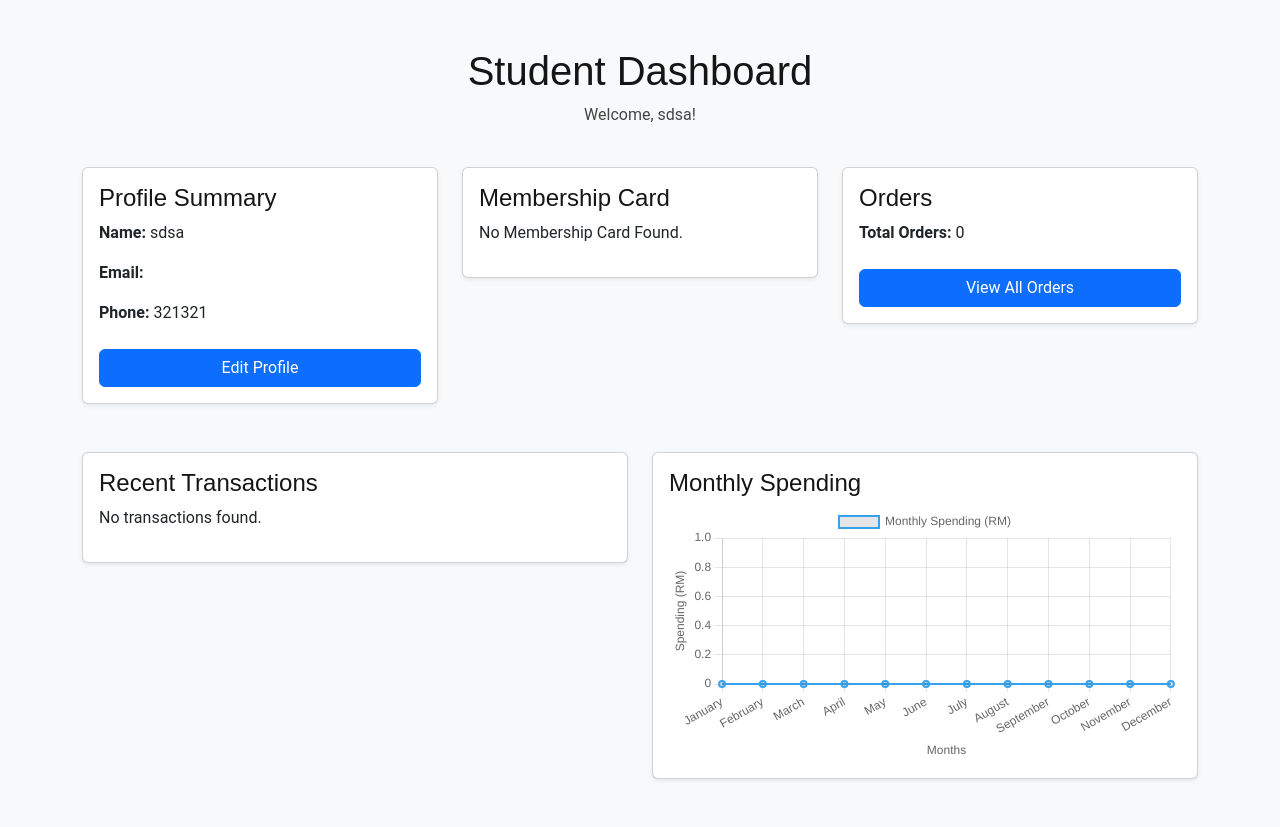
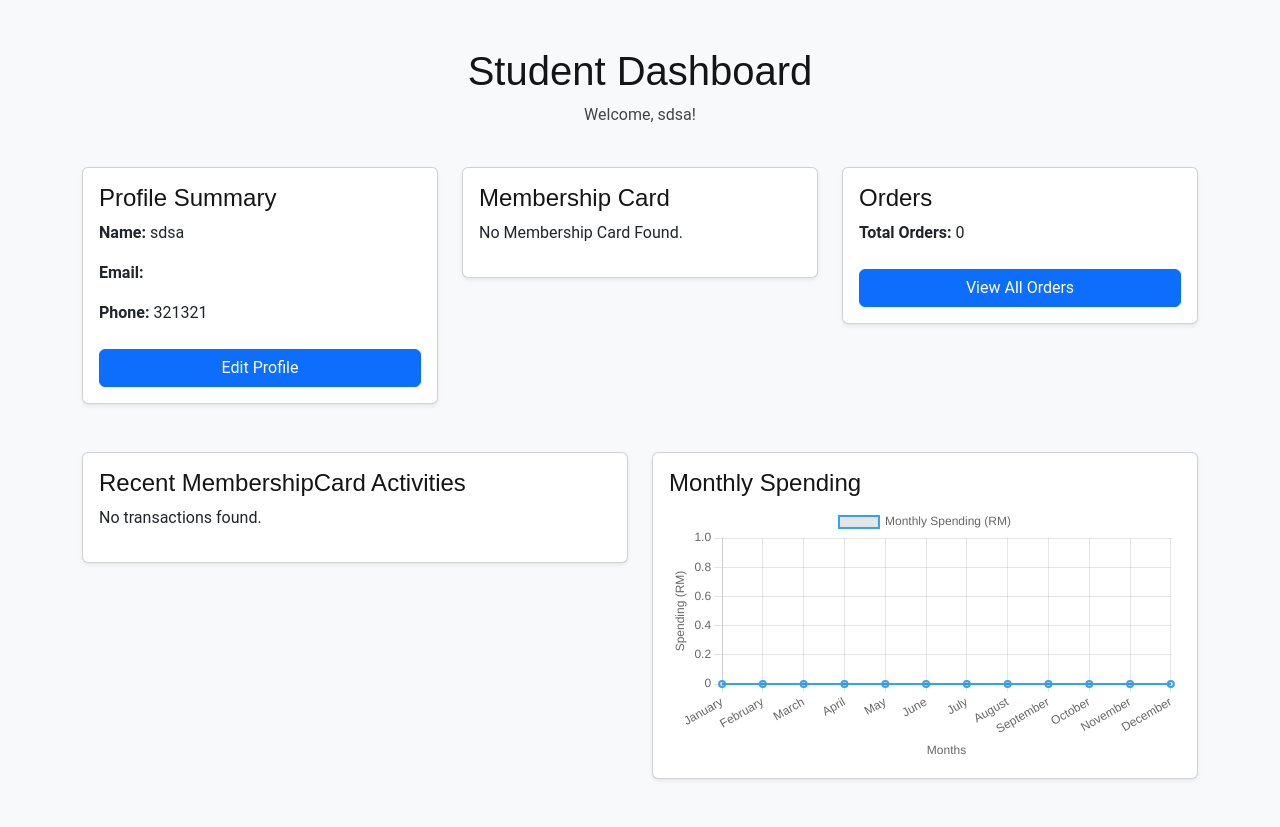
Before and after one commit to ALSABAEEI/web, a PHP site: page /web/dashboard.php in a window 1280 px wide. Shown: the part 81-908 px from the top of the page. Run offline with PHP 8.4, Linux system fonts and the light colour scheme; a user stored in the database is signed in; data comes from the database, SQL or seed files in the repository.

Commit message:
modified:   dashboard.php 	deleted:    qrcodes/card_34.png 	modified:   qrcodes/card_36.png 	modified:   qrcodes/card_6.png 	new file:   uploaded_file/download (4).png

```diff
--- a/dashboard.php
+++ b/dashboard.php
@@ -1,7 +1,6 @@
 <?php
 session_start();
 
-// Check if the student is logged in
 if (!isset($_SESSION['studID']) || empty($_SESSION['studID'])) {
     header('Location: login.php');
     exit();
@@ -9,23 +8,22 @@ if (!isset($_SESSION['studID']) || empty($_SESSION['studID'])) {
 
 $studID = $_SESSION['studID'];
 
-// Database connection
 $conn = new mysqli("localhost", "root", "", "rapidprint");
 if ($conn->connect_error) {
     die("Connection failed: " . $conn->connect_error);
 }
 
-// Fetch student details
+// get student
 $studentQuery = "SELECT * FROM Student WHERE studID = $studID";
 $studentResult = mysqli_query($conn, $studentQuery);
 $student = mysqli_fetch_assoc($studentResult);
 
-// Fetch membership card details
+// get membership card
 $cardQuery = "SELECT * FROM MembershipCard WHERE studID = $studID";
 $cardResult = mysqli_query($conn, $cardQuery);
 $membershipCard = mysqli_fetch_assoc($cardResult);
 
-// Fetch transactions for the membership card
+// get transactions
 $transactions = [];
 if ($membershipCard) {
     $transactionQuery = "SELECT * FROM Transactions WHERE CardID = {$membershipCard['CardID']} ORDER BY Date DESC";
@@ -35,12 +33,12 @@ if ($membershipCard) {
     }
 }
 
-// Calculate total orders
+// Calculate orders
 $orderQuery = "SELECT COUNT(*) AS OrderCount FROM Orders WHERE studID = $studID";
 $orderResult = mysqli_query($conn, $orderQuery);
 $orderCount = mysqli_fetch_assoc($orderResult)['OrderCount'];
 
-// Fetch monthly spending
+// get monthly spending
 $spendingQuery = "
     SELECT MONTH(Date) AS Month, SUM(OrderTotal) AS TotalSpent
     FROM Orders
@@ -142,7 +140,7 @@ $conn->close();
                 <!-- Transaction Table -->
                 <div class="col-lg-6">
                     <div class="card shadow-sm p-3">
-                        <h4>Recent Transactions</h4>
+                        <h4>Recent MembershipCard Activities</h4>
                         <?php if ($transactions): ?>
                             <table class="table">
                                 <thead>
```
Also changed, not shown: qrcodes/card_34.png (deleted), qrcodes/card_36.png, qrcodes/card_6.png, uploaded_file/download (4).png (added).
